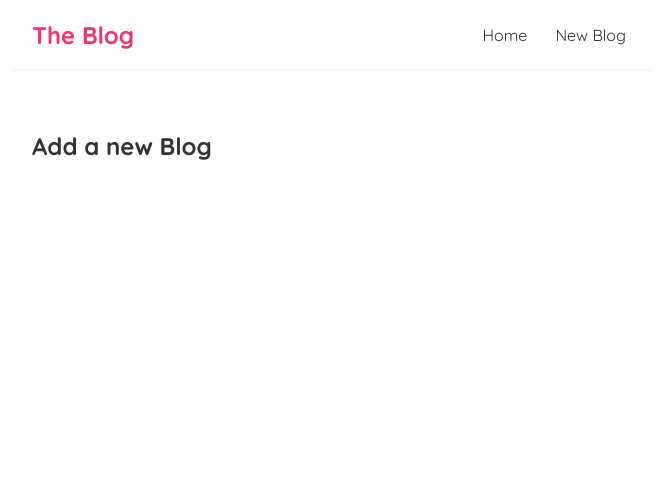
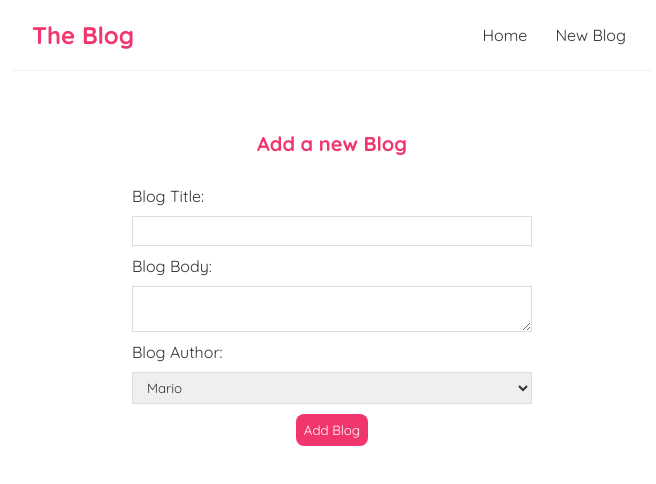
Before and after one commit to kunal-jain-5/Reactjs-Blogs, a React (Create React App) app: page /create in a window 1280 px wide. Shown: the top 484 px of the page, without its empty margins (308-964 px from the left). Built offline with nearby package versions, Linux system fonts and the light colour scheme; the HTML template or start-up script is replaced by a standard one.

Commit message:
added create form and submit event

```diff
--- a/src/Create.js
+++ b/src/Create.js
@@ -1,7 +1,42 @@
+import { useState } from "react";
+
 const Create = () => {
+    const [ title, setTitle ] = useState("")
+    const [ body, setBody ] = useState("")
+    const [ author, setAuthor] = useState("mario")
+
+    const submitHandle = (e) => {
+        e.preventDefault()
+        const blog = { title, body, author }
+    }
+
     return (
         <div className="create">
             <h2>Add a new Blog</h2>
+            <form onSubmit={submitHandle}>
+                <label>Blog Title:</label>
+                <input
+                    type="text"
+                    required
+                    value={title}
+                    onChange={(e) => setTitle(e.target.value)}
+                />
+                <label>Blog Body:</label>
+                <textarea
+                required
+                value={body}
+                onChange={(e) => setBody(e.target.value)}
+                ></textarea>
+                <label>Blog Author:</label>
+                <select
+                value={author}
+                onChange={(e) => setAuthor(e.target.value)}
+                >
+                    <option value="mario">Mario</option>
+                    <option value="Yoshi">Yoshi</option>
+                </select>
+                <button>Add Blog</button>
+            </form>
         </div>
      );
 }
--- a/src/index.css
+++ b/src/index.css
@@ -67,3 +67,34 @@
   border-radius: 8px;
   cursor: pointer;
 }
+/* Create new blog form */
+.create{
+  max-width: 400px;
+  margin: 0 auto;
+  text-align: center;
+}
+.create label{
+  text-align: left;
+  display: block;
+}
+.create h2{
+  font-size: 20px;
+  color: #f1356d;
+  margin-bottom: 30px;
+}
+.create input, .create textarea, .create select{
+  width: 100%;
+  padding: 6px 10px;
+  margin: 10px 0;
+  border: 1px solid #ddd;
+  box-sizing: border-box;
+  display: block;
+}
+.create button {
+  background: #f1356d;
+  color: #fff;
+  border: 0;
+  padding: 8px;
+  border-radius: 8px;
+  cursor: pointer;
+}
```
